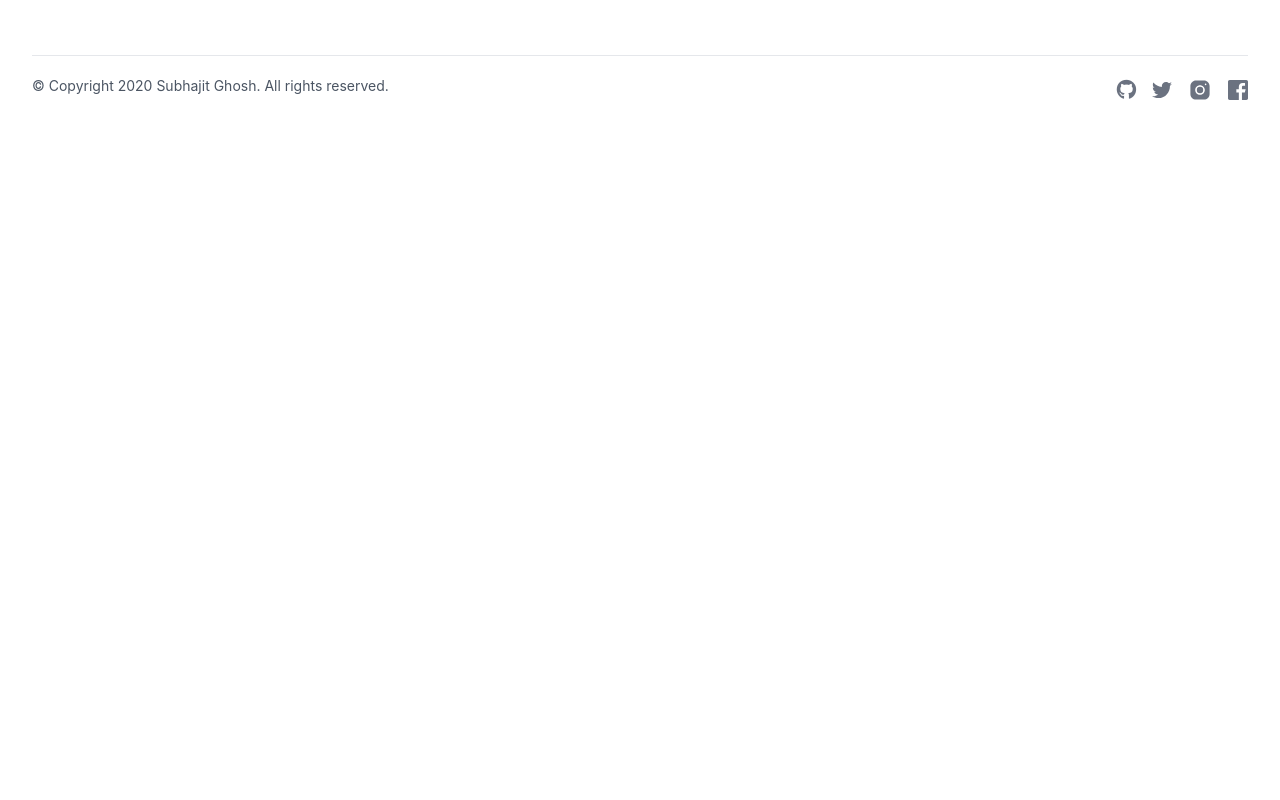
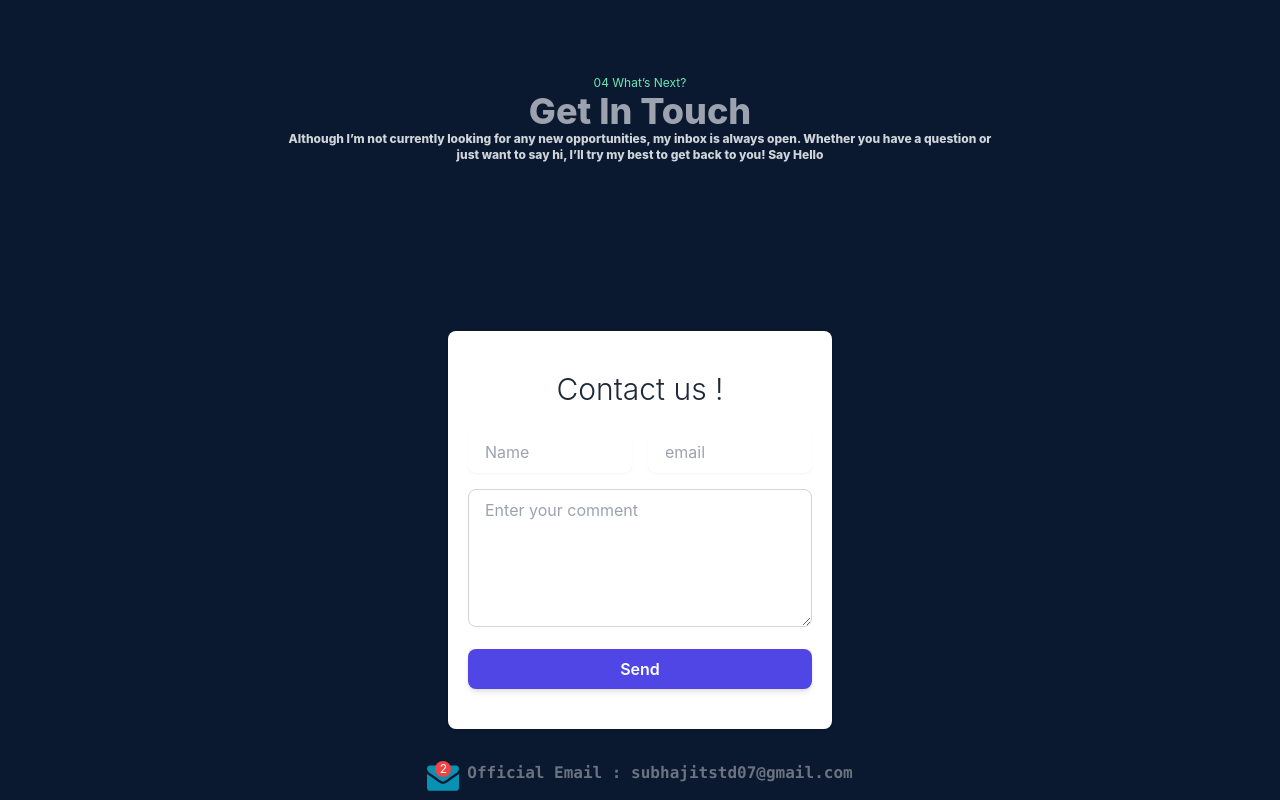
Before and after one commit to subhajit20/my-portfolio, a React (Create React App) app: page / in a window 1280 px wide. Shown: the part 4140-4940 px from the top of the page. Before the commit the page ends 4284 px from the top, so only its background shows below. Built offline with nearby package versions, Linux system fonts and the light colour scheme; the HTML template or start-up script is replaced by a standard one.

Commit message:
Added contact section

```diff
--- a/src/App.js
+++ b/src/App.js
@@ -3,6 +3,7 @@ import IntroSection from './components/IntroductionSection/IntroSection';
 import About from './components/About/About';
 import { Footer } from './components/Footer/Footer';
 import ProjectTemplate from './components/ProjecT Component/ProjectTemplate';
+import Contact from './components/ContactComponent/Contact'
 
 function App() {
   return (
@@ -12,6 +13,7 @@ function App() {
         <IntroSection/>
         <About/>
         <ProjectTemplate/>
+        <Contact/>
         <Footer/>
       </div>
     </div>
--- /dev/null
+++ b/src/components/ContactComponent/Contact.js
@@ -0,0 +1,85 @@
+import React from 'react'
+
+function Contact() {
+  return (
+    <div id='contact' className='bg-[#0a192f] p-5'>
+
+    <div className='flex justify-center '>
+        <div >
+            <div className="text-center w-full mx-auto py-12 px-4 sm:px-6 lg:py-16 lg:px-8 z-20">
+                <h2 className="font-extrabold text-black dark:text-white sm:text-4xl">
+                    <span className="block font-normal text-xs text-emerald-300">
+                        04 What’s Next?
+                    </span>
+                    <span className="block text-gray-400">
+                        Get In Touch
+                    </span>
+                    <dl className="w-full md:w-2/3 m-auto">
+                        <dd className="mb-16">
+                            <p className='text-gray-300 text-xs'>
+                            Although I’m not currently looking for any new opportunities, my inbox is always open. Whether you have a question or just want to say hi, I’ll try my best to get back to you!
+
+                            Say Hello
+                            </p>
+                        </dd>
+                    </dl>
+                </h2>
+            </div>
+        </div>
+    </div>
+
+    <div  className='flex justify-center bg-[#0a192f]' >
+
+    <form className="flex w-full max-w-sm space-x-3">
+        <div className="w-full max-w-2xl px-5 py-10 m-auto mt-10 bg-white rounded-lg shadow dark:bg-gray-800">
+            <div className="mb-6 text-3xl font-light text-center text-gray-800 dark:text-white">
+            Contact us !
+            </div>
+            <div className="grid max-w-xl grid-cols-2 gap-4 m-auto">
+                <div className="col-span-2 lg:col-span-1">
+                    <div className=" relative ">
+                        <input type="text" id="contact-form-name" className=" rounded-lg border-transparent flex-1 appearance-none border border-gray-300 w-full py-2 px-4 bg-white text-gray-700 placeholder-gray-400 shadow-sm text-base focus:outline-none focus:ring-2 focus:ring-purple-600 focus:border-transparent" placeholder="Name"/>
+                        </div>
+                    </div>
+                    <div className="col-span-2 lg:col-span-1">
+                        <div className=" relative ">
+                            <input type="text" id="contact-form-email" className=" rounded-lg border-transparent flex-1 appearance-none border border-gray-300 w-full py-2 px-4 bg-white text-gray-700 placeholder-gray-400 shadow-sm text-base focus:outline-none focus:ring-2 focus:ring-purple-600 focus:border-transparent" placeholder="email"/>
+                            </div>
+                        </div>
+                        <div className="col-span-2">
+                            <label className="text-gray-700" htmlFor="name">
+                                <textarea className="flex-1 appearance-none border border-gray-300 w-full py-2 px-4 bg-white text-gray-700 placeholder-gray-400 rounded-lg text-base focus:outline-none focus:ring-2 focus:ring-purple-600 focus:border-transparent" id="comment" placeholder="Enter your comment" name="comment" rows="5" cols="40">
+                                </textarea>
+                            </label>
+                        </div>
+                        <div className="col-span-2 text-right">
+                            <button type="submit" className="py-2 px-4  bg-indigo-600 hover:bg-indigo-700 focus:ring-indigo-500 focus:ring-offset-indigo-200 text-white w-full transition ease-in duration-200 text-center text-base font-semibold shadow-md focus:outline-none focus:ring-2 focus:ring-offset-2  rounded-lg ">
+                                Send
+                            </button>
+                        </div>
+                    </div>
+                </div>
+        </form>
+
+
+
+    </div>
+
+    <div className='flex justify-center py-8'>
+            <button type="button" className="text-md text-white text-4xl relative">
+            <span className="w-4 h-4 rounded-full absolute right-2 leading text-xs bg-red-500">
+                2
+            </span>
+            <svg width="20" height="20" fill="currentColor" viewBox="0 0 1792 1792" className="text-cyan-600 h-8 w-8" xmlns="http://www.w3.org/2000/svg">
+                <path d="M1792 710v794q0 66-47 113t-113 47h-1472q-66 0-113-47t-47-113v-794q44 49 101 87 362 246 497 345 57 42 92.5 65.5t94.5 48 110 24.5h2q51 0 110-24.5t94.5-48 92.5-65.5q170-123 498-345 57-39 100-87zm0-294q0 79-49 151t-122 123q-376 261-468 325-10 7-42.5 30.5t-54 38-52 32.5-57.5 27-50 9h-2q-23 0-50-9t-57.5-27-52-32.5-54-38-42.5-30.5q-91-64-262-182.5t-205-142.5q-62-42-117-115.5t-55-136.5q0-78 41.5-130t118.5-52h1472q65 0 112.5 47t47.5 113z">
+                </path>
+            </svg>
+        </button>
+            <span className='text-gray-500 ml-2 font-semibold font-mono'>Official Email : subhajitstd07@gmail.com</span>
+    </div>
+
+    </div>
+  )
+}
+
+export default Contact
--- a/src/components/Header/Navbar.js
+++ b/src/components/Header/Navbar.js
@@ -57,7 +57,7 @@ export default function Navbar({ fixed }) {
               <li className="nav-item">
                 <a
                   className="px-3 py-2 flex items-center text-xs uppercase font-bold leading-snug text-white hover:opacity-75"
-                  href="#pablo"
+                  href="#contact"
                 >
                   <span className="ml-2">04. Contact</span>
                 </a>
```
